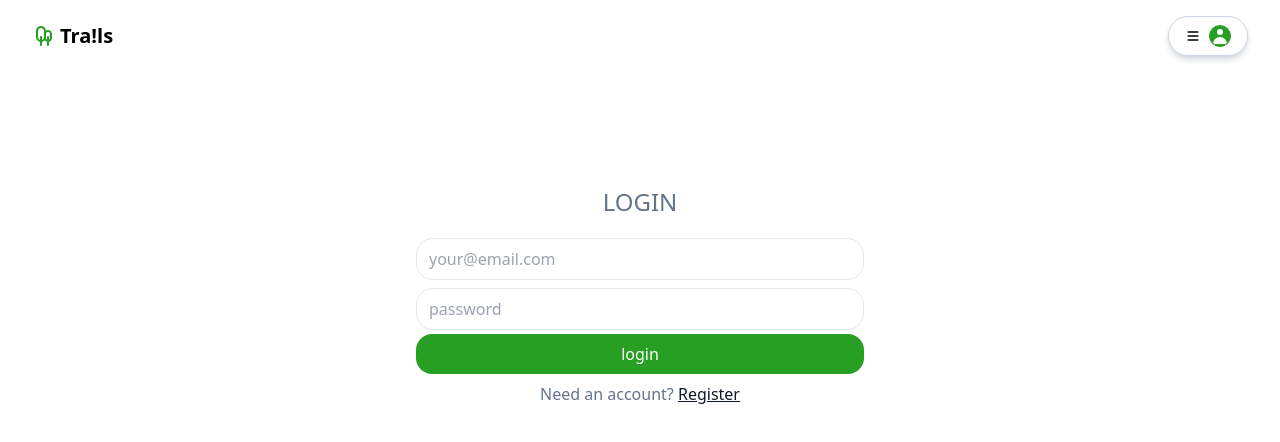
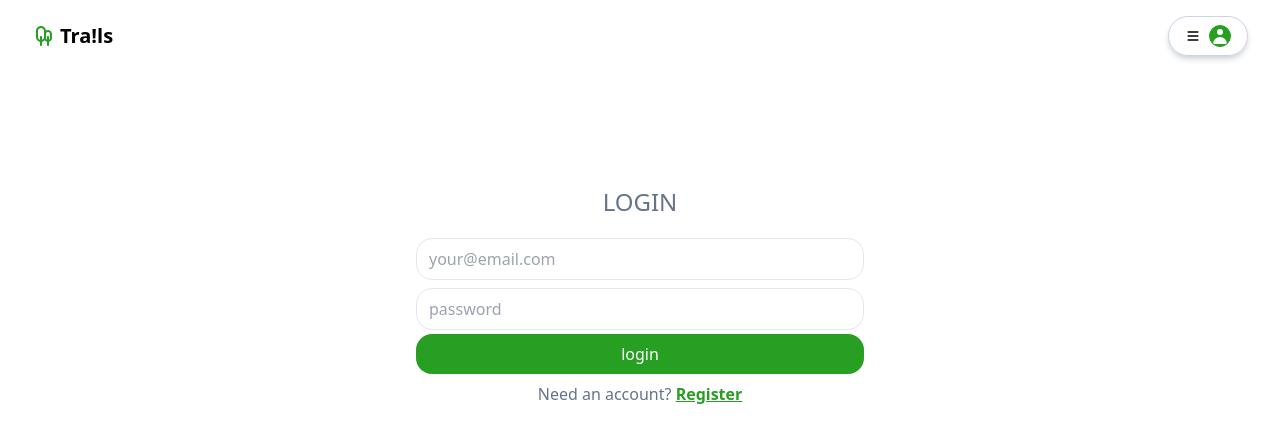
Before and after one commit to KaiIemsawat/soloV4, a React (Vite) app in the folder client/: page /login in a window 1280 px wide. Shown: the top 442 px of the page. Built offline with nearby package versions, Linux system fonts and the light colour scheme; no server answers.

Commit message:
adjust colors

```diff
--- a/client/src/components/pages/LoginPage.jsx
+++ b/client/src/components/pages/LoginPage.jsx
@@ -47,7 +47,9 @@ function LoginPage() {
                 </form>
                 <div className="text-center py-2 text-slate-500">
                     Need an account?{" "}
-                    <Link to={"/register"} className="text-slate-900 underline">
+                    <Link
+                        to={"/register"}
+                        className="text-primary font-bold underline">
                         Register
                     </Link>
                 </div>
--- a/client/src/components/pages/RegisterPage.jsx
+++ b/client/src/components/pages/RegisterPage.jsx
@@ -52,7 +52,9 @@ export default function RegisterPage() {
                 </form>
                 <div className="text-center py-2 text-slate-500">
                     Already have an account?{" "}
-                    <Link to={"/login"} className="text-slate-900 underline">
+                    <Link
+                        to={"/login"}
+                        className="text-primary font-bold underline">
                         Login
                     </Link>
                 </div>
```
